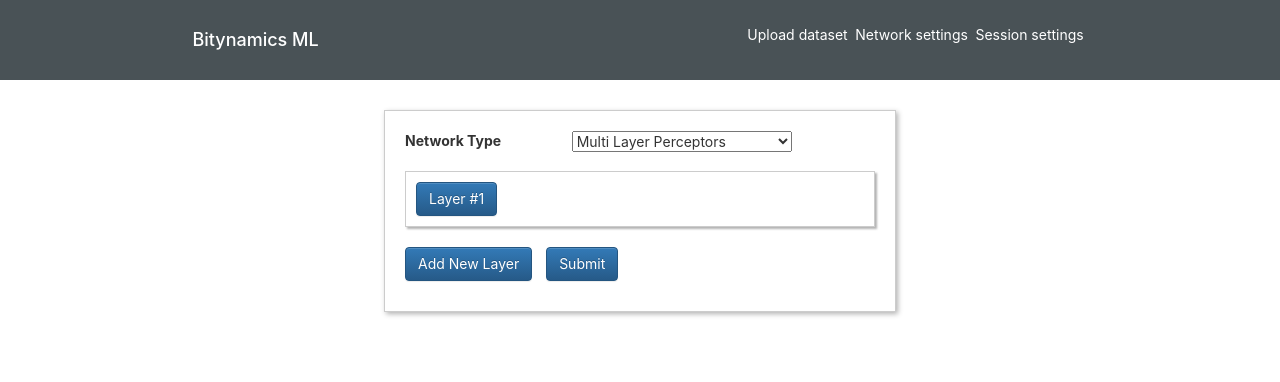
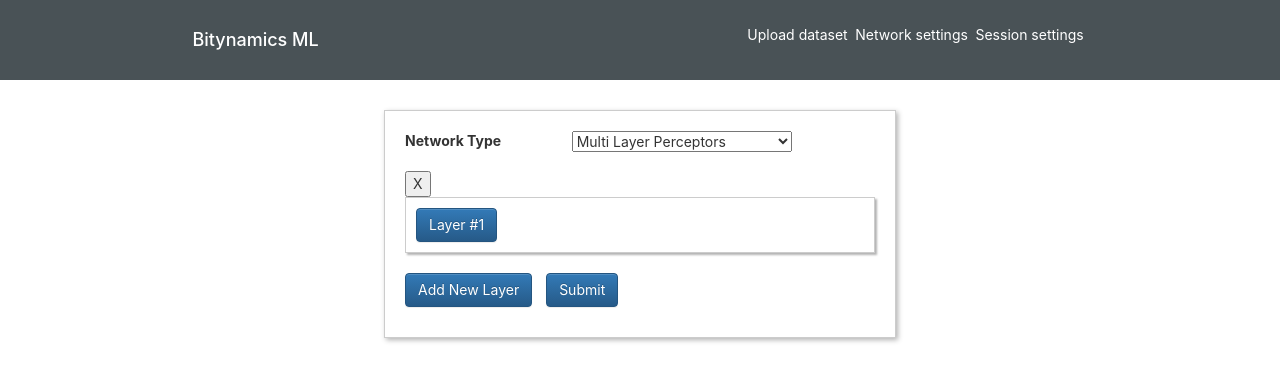
Before and after one commit to aditgiant/bitynamics-prot0, a React (Create React App) app: page /networksettings in a window 1280 px wide. Shown: the top 382 px of the page. Built offline with nearby package versions, Linux system fonts and the light colour scheme.

Commit message:
Fix delete field

```diff
--- a/src/components/DenseLayer.jsx
+++ b/src/components/DenseLayer.jsx
@@ -23,8 +23,11 @@ const DenseLayer = ({ idx, layerState, networkState, handleLayerChange }) => {
     // Collapse Layer
     const [open, setOpen] = useState(false);
 
+    // ID declare
+    layerState[idx].id = idx;
+
     return (
-        <Container style={{marginTop: '10px', width:'100%', border: '1px solid #ccc', padding: '10px', boxShadow: '2px 2px 2px rgba(0, 0, 0, 0.3)'}} key={`layer-${idx}`}>
+        <Container style={{marginBottom: '10px', width:'100%', border: '1px solid #ccc', padding: '10px', boxShadow: '2px 2px 2px rgba(0, 0, 0, 0.3)'}} key={`layer-${idx}`}>
         {/* Collapse Button */}
         <Button
           onClick={() => setOpen(!open)}
--- a/src/containers/ParameterSettings.jsx
+++ b/src/containers/ParameterSettings.jsx
@@ -20,7 +20,8 @@ const ParameterSettings = () => {
     //  };
 
     /// New Layer
-    const newLayer =  {type:'',
+    const newLayer =  {id: '',
+            type:'',
             nodes:'',
             kernel:'',
             bias:'',
@@ -28,8 +29,17 @@ const ParameterSettings = () => {
     const [layerState, setLayerState] = useState([
         {...newLayer},]);
     const addLayer = () => {
+        console.log('i added this')
             setLayerState([...layerState, { ...newLayer }]);
         };
+
+    const handleRemoveLayer = (index) => {
+        console.log('before : ',layerState);
+        //const previousLayerState = [...layerState];
+        setLayerState(layerState.filter(newLayerState => newLayerState.id !== index))
+        console.log('now : ', layerState);
+    }
+
     const handleLayerChange = (e) => {
             const updatedLayers = [...layerState];
             updatedLayers[e.target.dataset.idx][e.target.className] = e.target.value;
@@ -40,14 +50,14 @@ const ParameterSettings = () => {
     function handleFormSubmit(e){
         e.preventDefault();
         let layerList = layerState;
-        console.log(layerList);
+
         window.alert(JSON.stringify(layerList, 0, 2))
       };
 
     return (
       <div>
-      <form onSubmit={handleFormSubmit}>
-        <Container style={{marginTop: '30px', width:'40%', border: '1px solid #ccc', padding: '20px', boxShadow: '2px 2px 5px rgba(0, 0, 0, 0.3)'}}>
+      <Container style={{marginTop: '30px', width:'40%', border: '1px solid #ccc', padding: '20px', boxShadow: '2px 2px 5px rgba(0, 0, 0, 0.3)'}}>
+      <form onSubmit={()=>handleFormSubmit}>
 
         {/* Network Type */}
         <div className="form-group row" >
@@ -63,6 +73,8 @@ const ParameterSettings = () => {
         <div className="form-group-row">
         {
             layerState.map((val, idx) => (
+            <>
+            <button style={{marginTop: '0px'}} onClick={()=>handleRemoveLayer(idx)}> X </button>
             <DenseLayer
                 key={`layer-${idx}`}
                 idx={idx}
@@ -70,17 +82,17 @@ const ParameterSettings = () => {
                 networkState={networkState}
                 handleLayerChange={handleLayerChange}
                 />
+            </>
             ))
         }
         </div>
+      </form>
         <Button
             action = {addLayer}
             type = {'primary'}
             title = {'Add New Layer'}
             style = {buttonStyle}
             /> { /*Submit */ }
-
-
         <Button
             action = {handleFormSubmit}
             type = {'primary'}
@@ -88,13 +100,12 @@ const ParameterSettings = () => {
             style = {buttonStyle}
             /> { /*Submit */ }
         </Container>
-      </form>
       </div>
     );
   }
 
 const buttonStyle = {
-    margin : '20px 10px 10px 0px'
+    margin : '10px 10px 10px 0px'
   }
 
 export default ParameterSettings;
```
